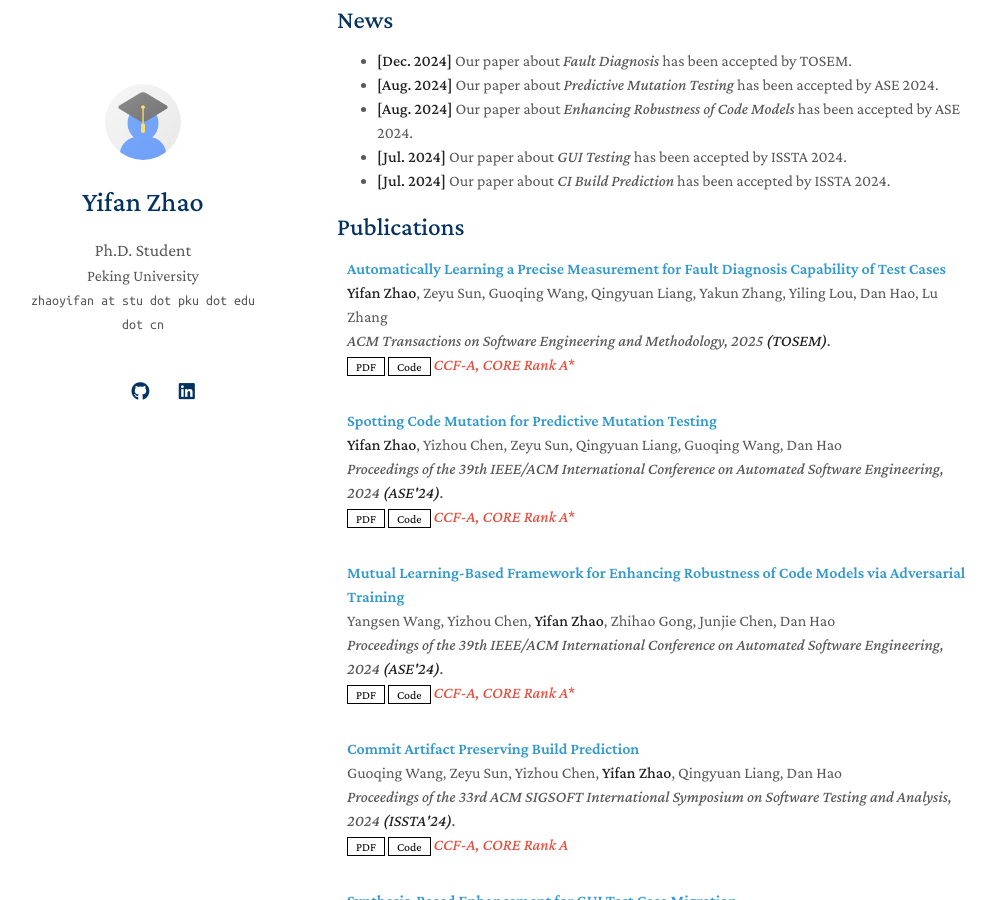
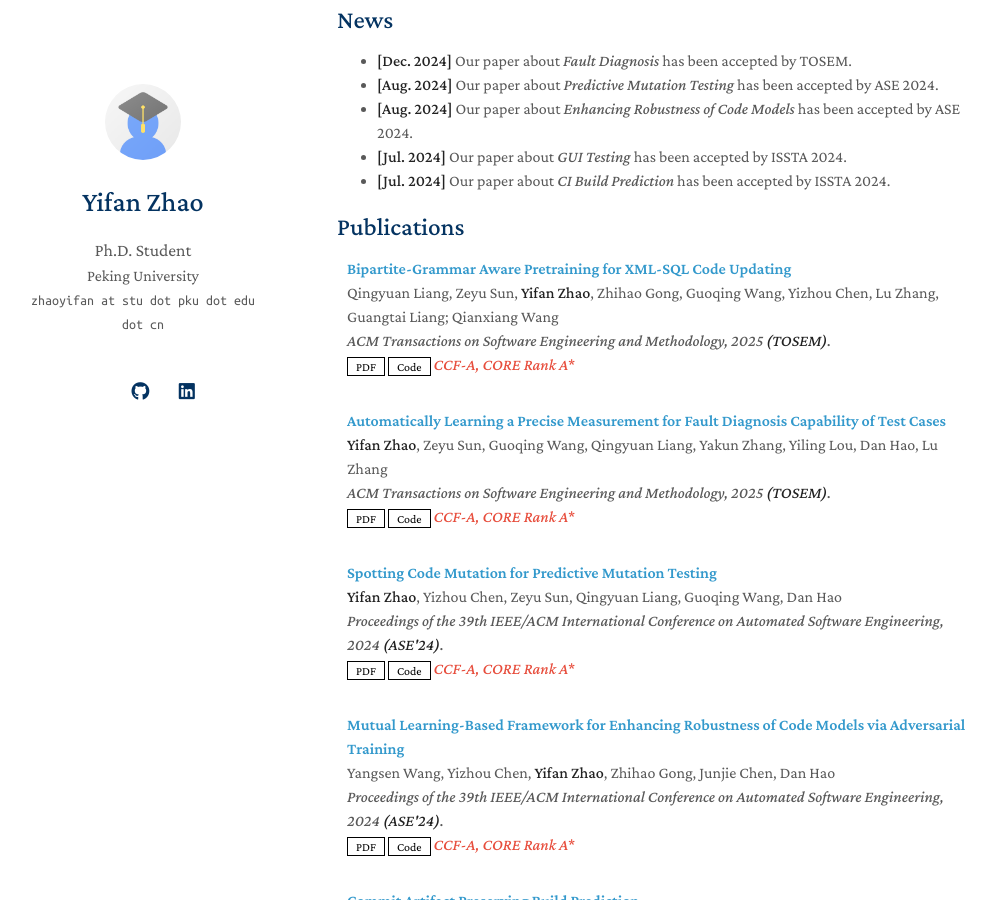
Before and after one commit to yifan-CodeDir/yifan-CodeDir.github.io, a Jekyll site: the page built from index.md, in a window 1280 px wide and 900 px high, scrolled down 488 px. Shown: the whole window, without its empty margins (133-1129 px from the left). Built offline with Jekyll 4.4.1, drawn with Linux system fonts in a browser that asks for light colours; a style sheet for code colours, icons or effects is not loaded; our own code applies the rules of GitHub Pages for plain Markdown files.

Commit message:
Update publications.yml

```diff
--- a/_data/publications.yml
+++ b/_data/publications.yml
@@ -1,4 +1,11 @@
 main:
+  - title: Bipartite-Grammar Aware Pretraining for XML-SQL Code Updating
+    authors: Qingyuan Liang, Zeyu Sun, <strong>Yifan Zhao</strong>, Zhihao Gong, Guoqing Wang, Yizhou Chen, Lu Zhang, Guangtai Liang; Qianxiang Wang
+    conference_short: TOSEM
+    conference: ACM Transactions on Software Engineering and Methodology, 2025 <strong>(TOSEM)</strong>.
+    pdf:  https://github.com/LIANGQINGYUAN/BGA-TwinXSQL
+    code: https://github.com/LIANGQINGYUAN/BGA-TwinXSQL
+    notes: CCF-A, CORE Rank A*
 
   - title: Automatically Learning a Precise Measurement for Fault Diagnosis Capability of Test Cases
     authors: <strong>Yifan Zhao</strong>, Zeyu Sun, Guoqing Wang, Qingyuan Liang, Yakun Zhang, Yiling Lou, Dan Hao, Lu Zhang
```
